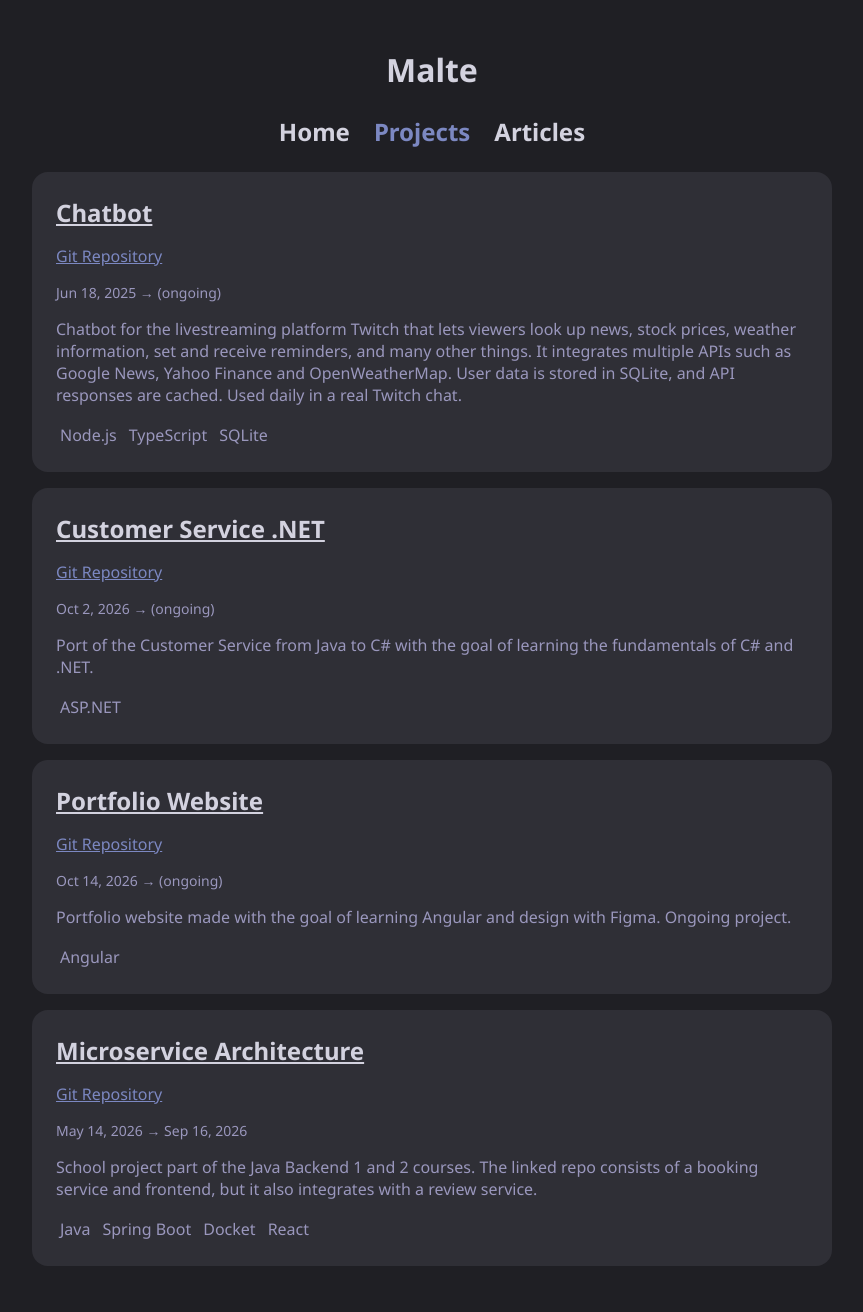
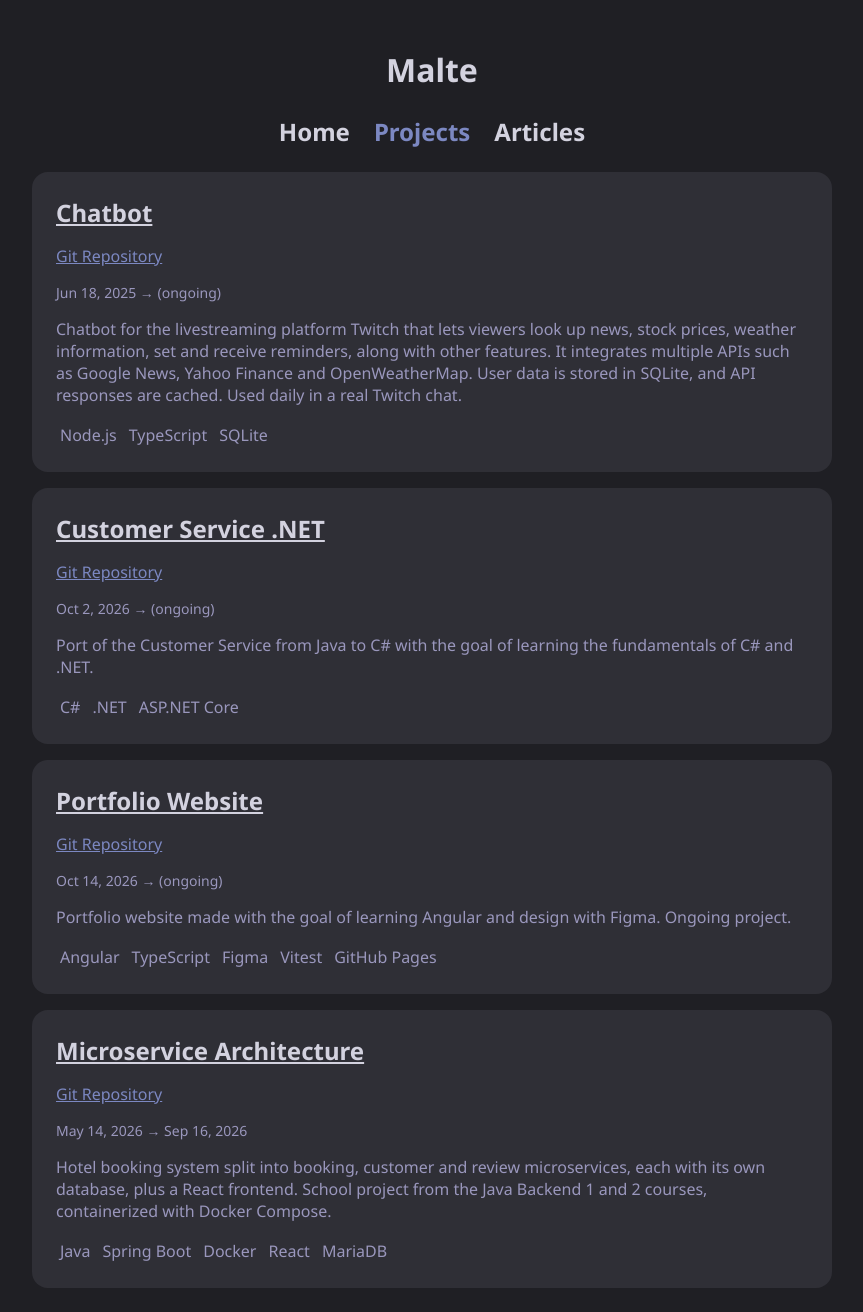
Before and after one commit to Malte0v0/Malte0v0.github.io, an Angular app: page /projects in a window 1280 px wide. Shown: the whole page, without its empty margins (208-1071 px from the left). Before the commit the page ends 1290 px from the top, so only its background shows below. Built offline with nearby package versions, Linux system fonts and the light colour scheme.

Commit message:
Update project data

```diff
--- a/src/app/data/projects.ts
+++ b/src/app/data/projects.ts
@@ -6,8 +6,23 @@ export const PROJECTS: Project[] = [
     name: "Chatbot",
     repoUrl: "https://github.com/Malte0v0/Twitch-Chat-Bot",
     dateStarted: new Date("2025-06-18"),
-    summary: "Chatbot for the livestreaming platform Twitch that lets viewers look up news, stock prices, weather information, set and receive reminders, and many other things. It integrates multiple APIs such as Google News, Yahoo Finance and OpenWeatherMap. User data is stored in SQLite, and API responses are cached. Used daily in a real Twitch chat.",
-    description: "",
+    summary: "Chatbot for the livestreaming platform Twitch that lets viewers look up news, stock prices, weather information, set and receive reminders, along with other features. It integrates multiple APIs such as Google News, Yahoo Finance and OpenWeatherMap. User data is stored in SQLite, and API responses are cached. Used daily in a real Twitch chat.",
+    description: `
+## What it does
+A chatbot for Twitch chat. Viewers can type commands to get news, stock prices, weather, quotes, movie info and more. They can also set reminders, mark themselves as away, and ask questions to an LLM. It has 190+ commits and runs daily in a real Twitch channel.
+
+## How it's built
+- Listens to Twitch chat over **Twitch EventSub (WebSocket)** and replies through the **Helix API**, with OAuth token validation and refresh.
+- The current architecture consists of a microkernel that loads each command as a plugin. External services are reached via ports and adapters. For example, stock data has both a Yahoo Finance adapter and a Twelve Data adapter behind one interface, so the provider can be swapped.
+- Integrates OpenWeatherMap, Google News, Yahoo Finance, Twelve Data, GeoNames, Seismic Portal (Earthquakes) and OpenRouter (LLM).
+- User data, reminders and locations are stored in and SQLite database. Reminders and API responses are cached.
+
+## What I learned
+- How to connect to and handle WebSocket connections.
+- The importance of software architecture and design patterns.
+- Dependency injection with ports and adapters.
+- The Microkernel pattern.
+    `,
     stack: ["Node.js", "TypeScript", "SQLite"],
   },
   {
@@ -16,8 +31,19 @@ export const PROJECTS: Project[] = [
     repoUrl: "https://github.com/Malte0v0/Customer-Service-NET",
     dateStarted: new Date("2026-10-02"),
     summary: "Port of the Customer Service from Java to C# with the goal of learning the fundamentals of C# and .NET.",
-    description: "",
-    stack: ["ASP.NET"],
+    description: `
+## Goal
+Learn C# and ASP.NET Core by rebuilding the Spring Boot customer service I had already written in Java for a school project.
+
+## Current state
+- REST API with \`[ApiController]\`: list, get by id, create and delete customers.
+- DTOs for requests and responses, with a service registered through ASP.NET's built in dependency injection.
+- Data is stored in memory for now.
+
+## Next steps
+Update and validation, switching to a real database, global exception handling, an HTTP client to the booking service, and tests.
+    `,
+    stack: ["C#", ".NET", "ASP.NET Core"],
   },
   {
     id: 3,
@@ -25,8 +51,18 @@ export const PROJECTS: Project[] = [
     repoUrl: "https://github.com/Malte0v0/Portfolio",
     dateStarted: new Date("2026-10-14"),
     summary: "Portfolio website made with the goal of learning Angular and design with Figma. Ongoing project.",
-    description: "",
-    stack: ["Angular"],
+    description: `
+## Goal
+Learn Angular and UI design by building my own portfolio, designed first in Figma.
+
+## How it's built
+- Angular with standalone components and routing between a project list and project detail pages.
+- Project data lives in a typed TypeScript file. Long descriptions are written in Markdown and rendered with \`marked\`.
+- Tested with Vitest and deployed to GitHub Pages.
+
+Ongoing project, with new features added as I learn.
+    `,
+    stack: ["Angular", "TypeScript", "Figma", "Vitest", "GitHub Pages"],
   },
   {
     id: 4,
@@ -34,8 +70,27 @@ export const PROJECTS: Project[] = [
     repoUrl: "https://github.com/Malte0v0/Java-Backend-1",
     dateStarted: new Date("2026-05-14"),
     dateCompleted: new Date("2026-09-16"),
-    summary: "School project part of the Java Backend 1 and 2 courses. The linked repo consists of a booking service and frontend, but it also integrates with a review service.",
-    description: "## Containerized all services and a React frontend with Docker Compose.",
-    stack: ["Java", "Spring Boot", "Docket", "React"],
+    summary: "Hotel booking system split into booking, customer and review microservices, each with its own database, plus a React frontend. School project from the Java Backend 1 and 2 courses, containerized with Docker Compose.",
+    description: `
+## Overview
+A hotel booking system split into separate microservices:
+- Booking
+- Customer
+- Review
+
+Each service has its own MariaDB database, and the services talk to each other over REST. The linked repo contains the booking service and the React frontend.
+
+## Booking service
+- Spring Boot REST API for rooms and bookings, using JPA repositories and DTOs.
+- Business rules such as invalid booking dates and double booked rooms are handled with custom exceptions and a global exception handler.
+- Calls the customer service over HTTP to check that a customer exists, and returns a clear error if that service is down.
+
+## Frontend
+A React app (Vite + React Router) for browsing rooms and managing bookings.
+
+## Deployment
+- Every service, database and the frontend is containerized and started together with Docker Compose.
+    `,
+    stack: ["Java", "Spring Boot", "Docker", "React", "MariaDB"],
   }
 ];
```
